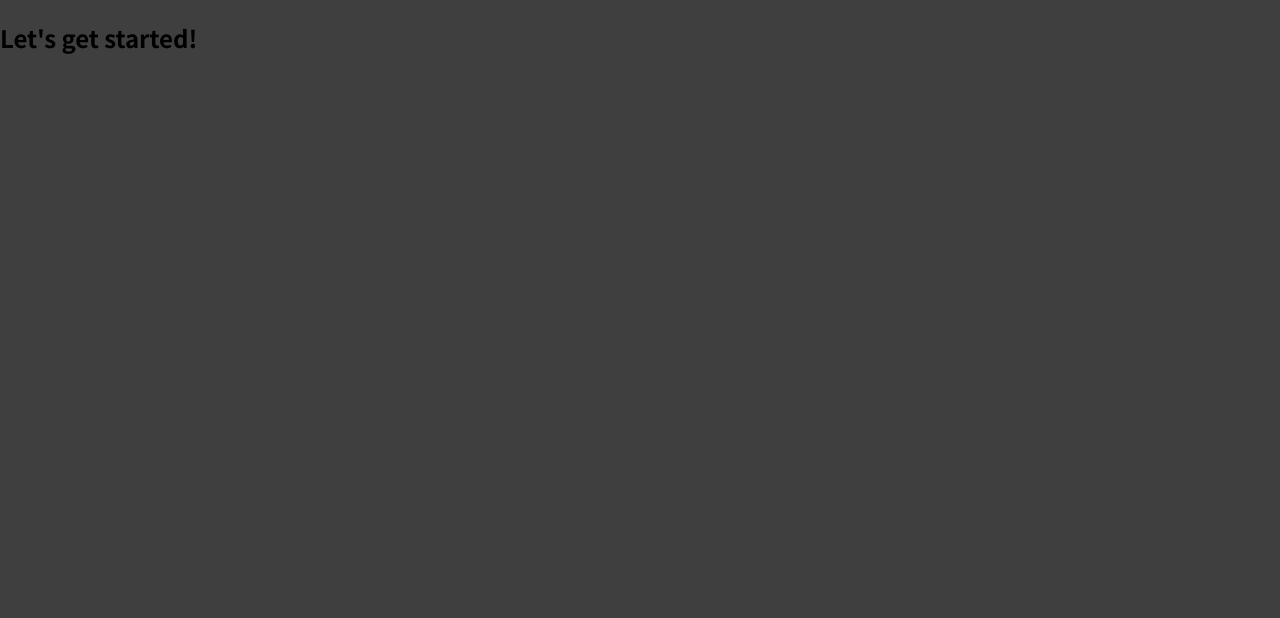
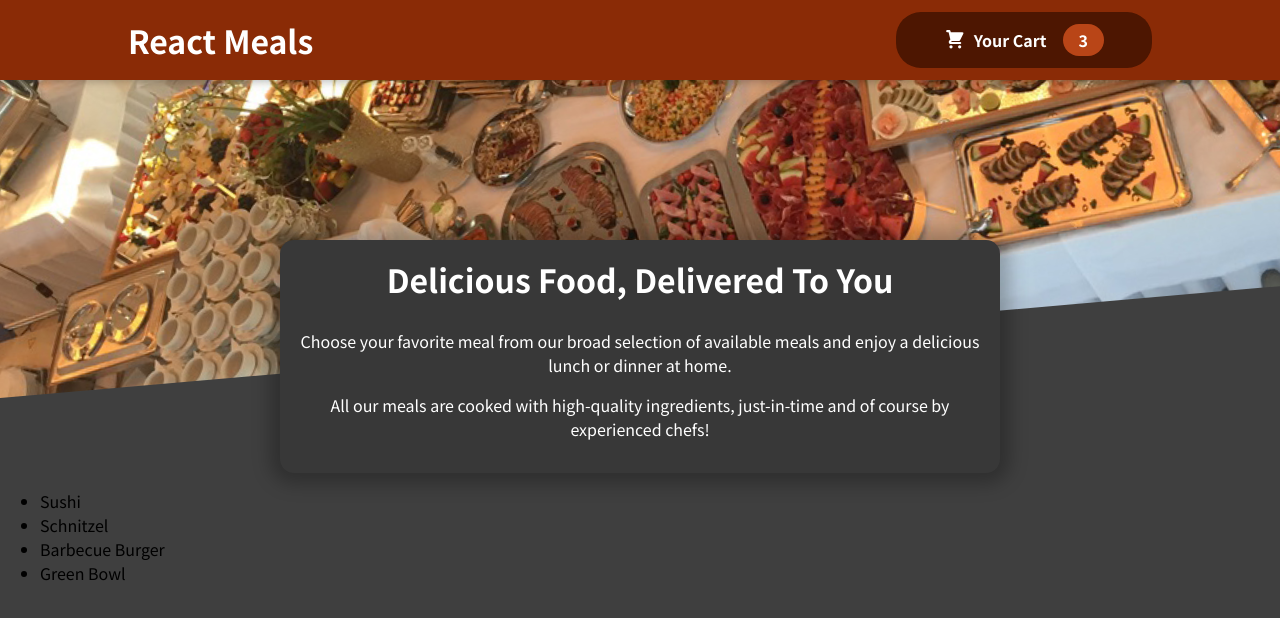
Before and after one commit to ReneMercadel/Food-Order-App, a React (Create React App) app: page / in a window 1280 px wide. Shown: the top 618 px of the page. Built offline with nearby package versions, Linux system fonts and the light colour scheme.

Commit message:
Initial Project Component Setup
Added directories for Meals, Layout, UI, and Cart components.

```diff
--- a/src/App.js
+++ b/src/App.js
@@ -1,8 +1,16 @@
+import React, { Fragment } from 'react';
+
+import Header from './components/Layout/Header';
+import Meals from './components/Meals/Meals';
+
 function App() {
   return (
-    <div>
-      <h2>Let's get started!</h2>
-    </div>
+    <Fragment>
+      <Header>Let's get started!</Header>
+      <main>
+        <Meals />
+      </main>
+    </Fragment>
   );
 }
 
--- /dev/null
+++ b/src/components/Cart/CartIcon.js
@@ -0,0 +1,13 @@
+const CartIcon = () => {
+  return (
+    <svg
+      xmlns='http://www.w3.org/2000/svg'
+      viewBox='0 0 20 20'
+      fill='currentColor'
+    >
+      <path d='M3 1a1 1 0 000 2h1.22l.305 1.222a.997.997 0 00.01.042l1.358 5.43-.893.892C3.74 11.846 4.632 14 6.414 14H15a1 1 0 000-2H6.414l1-1H14a1 1 0 00.894-.553l3-6A1 1 0 0017 3H6.28l-.31-1.243A1 1 0 005 1H3zM16 16.5a1.5 1.5 0 11-3 0 1.5 1.5 0 013 0zM6.5 18a1.5 1.5 0 100-3 1.5 1.5 0 000 3z' />
+    </svg>
+  );
+};
+
+export default CartIcon;
--- /dev/null
+++ b/src/components/Layout/Header.js
@@ -0,0 +1,22 @@
+import React, { Fragment } from 'react';
+
+import HeaderCartButton from './HeaderCartButton';
+
+import classes from './Header.module.css';
+import mealsImage from '../../assets/meals.jpeg';
+
+const Header = () => {
+  return (
+    <Fragment>
+      <header className={classes.header}>
+        <h1>React Meals</h1>
+        <HeaderCartButton>Cart</HeaderCartButton>
+      </header>
+      <div className={classes['main-image']}>
+        <img src={mealsImage} alt='A table full of delicious food!' />
+      </div>
+    </Fragment>
+  );
+};
+
+export default Header;
--- /dev/null
+++ b/src/components/Layout/Header.module.css
@@ -0,0 +1,29 @@
+.header {
+  position: fixed;
+  top: 0;
+  left: 0;
+  width: 100%;
+  height: 5rem;
+  background-color: #8a2b06;
+  color: white;
+  display: flex;
+  justify-content: space-between;
+  align-items: center;
+  padding: 0 10%;
+  box-shadow: 0 2px 8px rgba(0, 0, 0, 0.25);
+  z-index: 10;
+}
+
+.main-image {
+  width: 100%;
+  height: 25rem;
+  z-index: 0;
+  overflow: hidden;
+}
+
+.main-image img {
+  width: 110%;
+  height: 100%;
+  object-fit: cover;
+  transform: rotateZ(-5deg) translateY(-4rem) translateX(-1rem);
+}
--- /dev/null
+++ b/src/components/Layout/HeaderCartButton.js
@@ -0,0 +1,19 @@
+import React from 'react';
+
+import CartIcon from '../Cart/CartIcon';
+
+import classes from './HeaderCartButton.module.css';
+
+const HeaderCartButton = (props) => {
+  return (
+    <button className={classes.button}>
+      <span className={classes.icon}>
+        <CartIcon />
+      </span>
+      <span>Your Cart</span>
+      <span className={classes.badge}>3</span>
+    </button>
+  );
+};
+
+export default HeaderCartButton;
--- /dev/null
+++ b/src/components/Layout/HeaderCartButton.module.css
@@ -0,0 +1,59 @@
+.button {
+  cursor: pointer;
+  font: inherit;
+  border: none;
+  background-color: #4d1601;
+  color: white;
+  padding: 0.75rem 3rem;
+  display: flex;
+  justify-content: space-around;
+  align-items: center;
+  border-radius: 25px;
+  font-weight: bold;
+}
+
+.button:hover,
+.button:active {
+  background-color: #2c0d00;
+}
+
+.icon {
+  width: 1.35rem;
+  height: 1.35rem;
+  margin-right: 0.5rem;
+}
+
+.badge {
+  background-color: #b94517;
+  padding: 0.25rem 1rem;
+  border-radius: 25px;
+  margin-left: 1rem;
+  font-weight: bold;
+}
+
+.button:hover .badge,
+.button:active .badge {
+  background-color: #92320c;
+}
+
+.bump {
+  animation: bump 300ms ease-out;
+}
+
+@keyframes bump {
+  0% {
+    transform: scale(1);
+  }
+  10% {
+    transform: scale(0.9);
+  }
+  30% {
+    transform: scale(1.1);
+  }
+  50% {
+    transform: scale(1.15);
+  }
+  100% {
+    transform: scale(1);
+  }
+}
--- /dev/null
+++ b/src/components/Meals/AvailableMeals.js
@@ -0,0 +1,42 @@
+import React from 'react';
+
+import classes from './AvailableMeals.module.css';
+
+const DUMMY_MEALS = [
+  {
+    id: 'm1',
+    name: 'Sushi',
+    description: 'Finest fish and veggies',
+    price: 22.99,
+  },
+  {
+    id: 'm2',
+    name: 'Schnitzel',
+    description: 'A german specialty!',
+    price: 16.5,
+  },
+  {
+    id: 'm3',
+    name: 'Barbecue Burger',
+    description: 'American, raw, meaty',
+    price: 12.99,
+  },
+  {
+    id: 'm4',
+    name: 'Green Bowl',
+    description: 'Healthy...and green...',
+    price: 18.99,
+  },
+];
+
+const AvailableMeals = () => {
+  const mealsList = DUMMY_MEALS.map((meal) => <li>{meal.name}</li>);
+
+  return (
+    <section>
+      <ul>{mealsList}</ul>
+    </section>
+  );
+};
+
+export default AvailableMeals;
--- /dev/null
+++ b/src/components/Meals/AvailableMeals.module.css
@@ -0,0 +1,24 @@
+.meals {
+  max-width: 60rem;
+  width: 90%;
+  margin: 2rem auto;
+  animation: meals-appear 1s ease-out forwards;
+}
+
+.meals ul {
+  list-style: none;
+  margin: 0;
+  padding: 0;
+}
+
+@keyframes meals-appear {
+  from {
+    opacity: 0;
+    transform: translateY(3rem);
+  }
+
+  to {
+    opacity: 1;
+    transform: translateY(0);
+  }
+}
--- /dev/null
+++ b/src/components/Meals/Meals.js
@@ -0,0 +1,15 @@
+import React, { Fragment } from 'react';
+
+import Mealssummary from './MealsSummary';
+import AvailableMeals from './AvailableMeals';
+
+const Meals = () => {
+  return (
+    <Fragment>
+      <Mealssummary />
+      <AvailableMeals />
+    </Fragment>
+  );
+};
+
+export default Meals;
--- /dev/null
+++ b/src/components/Meals/MealsSummary.js
@@ -0,0 +1,19 @@
+import classes from './MealsSummary.module.css';
+
+const MealsSummary = () => {
+  return (
+    <section className={classes.summary}>
+      <h2>Delicious Food, Delivered To You</h2>
+      <p>
+        Choose your favorite meal from our broad selection of available meals
+        and enjoy a delicious lunch or dinner at home.
+      </p>
+      <p>
+        All our meals are cooked with high-quality ingredients, just-in-time and
+        of course by experienced chefs!
+      </p>
+    </section>
+  );
+};
+
+export default MealsSummary;
--- /dev/null
+++ b/src/components/Meals/MealsSummary.module.css
@@ -0,0 +1,18 @@
+.summary {
+  text-align: center;
+  max-width: 45rem;
+  width: 90%;
+  margin: auto;
+  margin-top: -10rem;
+  position: relative;
+  background-color: #383838;
+  color: white;
+  border-radius: 14px;
+  padding: 1rem;
+  box-shadow: 0 1px 18px 10px rgba(0, 0, 0, 0.25);
+}
+
+.summary h2 {
+  font-size: 2rem;
+  margin-top: 0;
+}
```
Also changed, not shown: src/assets/meals.jpeg (added).
